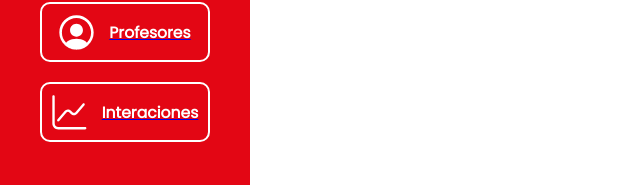
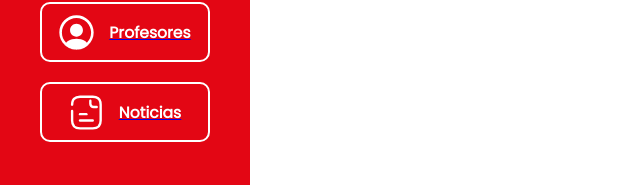
Before and after one commit to DuvanRozoP/CBTiC, a React (Vite) app in the folder Frontend/: page / in a window 1280 px wide. Shown: the part 408-593 px from the top of the page, without its empty margins (0-640 px from the left). Built offline with nearby package versions, Linux system fonts and the light colour scheme.

Commit message:
Navbar Noticias

```diff
--- a/Frontend/src/Pages/Nabvar/Nabvar.tsx
+++ b/Frontend/src/Pages/Nabvar/Nabvar.tsx
@@ -69,22 +69,46 @@ const iconsNavbar = [
     ),
   },
   {
-    title: 'Interaciones',
+    title: 'Noticias',
     img: (
       <svg
-        width='52'
-        height='51'
-        viewBox='0 0 52 51'
+        width='56'
+        height='62'
+        viewBox='0 0 56 62'
         fill='none'
         xmlns='http://www.w3.org/2000/svg'
       >
         <path
-          d='M49.3156 50.58H9.32209C4.4523 50.58 0.5 46.6277 0.5 41.7579V1.76442C0.5 0.79987 1.29987 0 2.26442 0C3.22897 0 4.02884 0.79987 4.02884 1.76442V41.7579C4.02884 44.6751 6.40492 47.0512 9.32209 47.0512H49.3156C50.2801 47.0512 51.08 47.851 51.08 48.8156C51.08 49.7801 50.2801 50.58 49.3156 50.58Z'
-          fill='white'
+          d='M2.5 17.05C2.5 8.62 6.715 3 16.55 3H39.03C48.865 3 53.08 8.62 53.08 17.05V45.15C53.08 53.58 48.865 59.2 39.03 59.2H16.55C6.715 59.2 2.5 53.58 2.5 45.15V28.3462'
+          stroke='white'
+          strokeWidth='4.215'
+          strokeMiterlimit='10'
+          strokeLinecap='round'
+          strokeLinejoin="round"
         />
         <path
-          d='M9.32168 38.8167C8.92174 38.8167 8.49828 38.6756 8.16892 38.3933C7.43963 37.7581 7.34553 36.6524 7.98072 35.8996L18.779 23.2899C19.9552 21.9254 21.649 21.102 23.437 21.0314C25.2249 20.9843 26.9893 21.6431 28.2597 22.9134L30.4947 25.1484C31.0828 25.7365 31.8356 26.0188 32.6825 26.0188C33.5059 25.9953 34.2587 25.6189 34.7998 24.9837L45.5981 12.374C46.2333 11.6447 47.339 11.5506 48.0918 12.1858C48.8211 12.821 48.9152 13.9267 48.28 14.6795L37.4818 27.2892C36.3055 28.6537 34.6116 29.4771 32.8237 29.5477C31.0122 29.5947 29.2713 28.936 28.0009 27.6656L25.7895 25.4307C25.2014 24.8425 24.4251 24.5367 23.6017 24.5602C22.7783 24.5838 22.0254 24.9602 21.4844 25.5954L10.6862 38.2051C10.3098 38.605 9.81572 38.8167 9.32168 38.8167Z'
-          fill='white'
+          d='M34.815 10.025V15.645C34.815 18.736 37.344 21.265 40.435 21.265H46.055'
+          stroke='white'
+          strokeWidth='4.215'
+          strokeMiterlimit='10'
+          strokeLinecap='round'
+          strokeLinejoin="round"
+        />
+        <path
+          d='M16.55 33.91H27.79'
+          stroke='white'
+          strokeWidth='4.215'
+          strokeMiterlimit='10'
+          strokeLinecap='round'
+          strokeLinejoin="round"
+        />
+        <path
+          d='M16.55 45.15H39.03'
+          stroke='white'
+          strokeWidth='4.215'
+          strokeMiterlimit='10'
+          strokeLinecap='round'
+          strokeLinejoin="round"
         />
       </svg>
     ),
--- a/Frontend/src/Pages/Teacher/Teacher.tsx
+++ b/Frontend/src/Pages/Teacher/Teacher.tsx
@@ -4,7 +4,8 @@ import CardsSubjets from '../../Components/CardsSubjets/CardsSubjets';
 
 const subjetsCalculo = [
   {
-    description: 'Calculo I',
+    description: 'Cálculo I',
+
   },
   {
     description: 'Calculo II',
```
